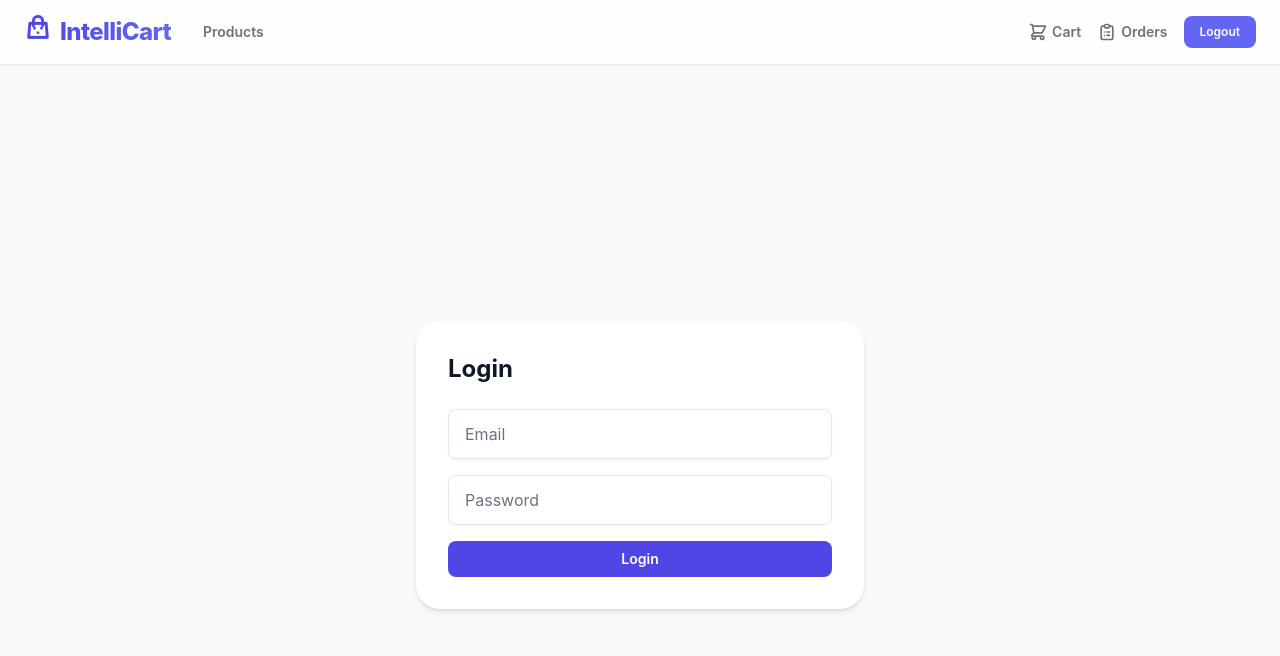
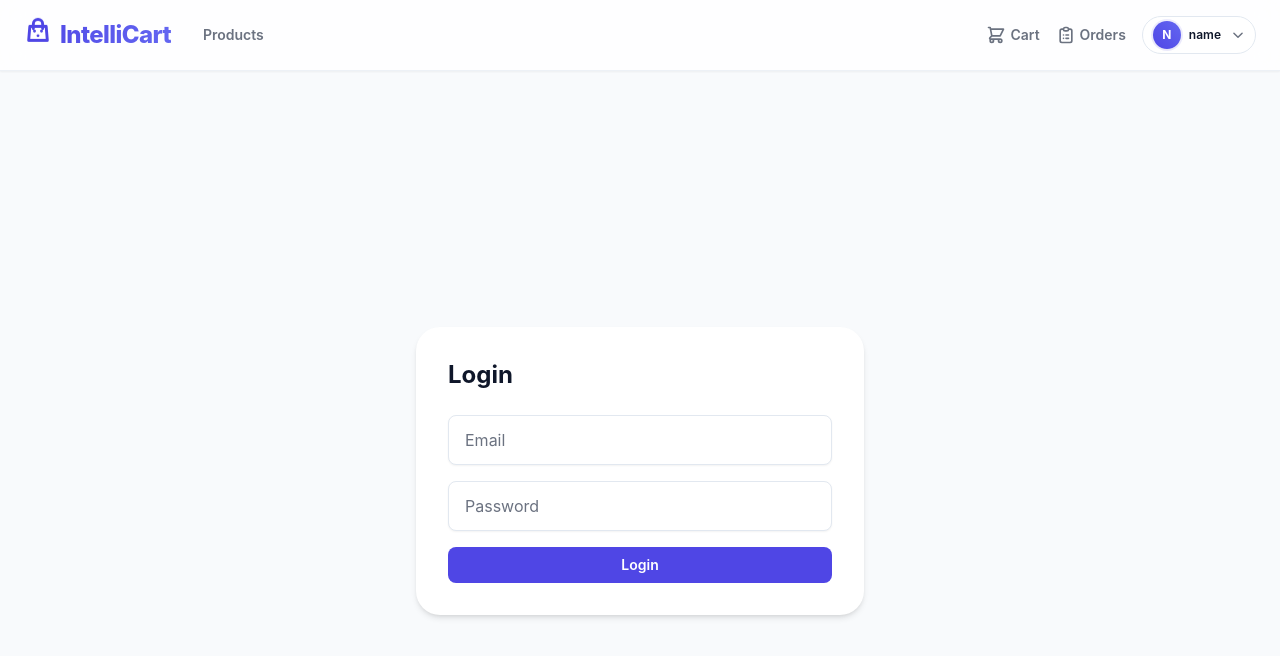
Before and after one commit to HariRajkumar/IntelliCart, a React app in the folder frontend/: page /login in a window 1280 px wide. Shown: the top 656 px of the page. Built offline with nearby package versions, Linux system fonts and the light colour scheme; no server answers; sample sign-in values are in the browser's storage; the HTML template or start-up script is replaced by a standard one.

Commit message:
Commit 34
Added User Avatar display in Navbar

```diff
--- a/frontend/src/components/Navbar.jsx
+++ b/frontend/src/components/Navbar.jsx
@@ -1,14 +1,27 @@
 import { Link, useLocation } from "react-router-dom";
-import { useContext } from "react";
+import { useContext, useState, useRef, useEffect } from "react";
 
 import AuthContext from "../context/AuthContext";
-import Button from "./ui/Button";
 
 const Navbar = () => {
   const {
     isAuthenticated,
     logout,
+    user,
   } = useContext(AuthContext);
+  const [dropdownOpen, setDropdownOpen] = useState(false);
+  const dropdownRef = useRef(null);
+
+  useEffect(() => {
+    const handleClickOutside = (event) => {
+      if (dropdownRef.current && !dropdownRef.current.contains(event.target)) {
+        setDropdownOpen(false);
+      }
+    };
+    document.addEventListener("mousedown", handleClickOutside);
+    return () => document.removeEventListener("mousedown", handleClickOutside);
+  }, []);
+
   const location = useLocation();
 
   const isActive = (path) => location.pathname === path;
@@ -83,13 +96,80 @@ const Navbar = () => {
                 <span>Orders</span>
               </Link>
 
-              <Button
-                variant="secondary"
-                onClick={logout}
-                className="px-4 py-1.5 text-xs font-semibold rounded-full transition-all duration-200"
-              >
-                Logout
-              </Button>
+              {/* User Profile Dropdown */}
+              <div className="relative" ref={dropdownRef}>
+                <button
+                  onClick={() => setDropdownOpen(!dropdownOpen)}
+                  className="flex items-center gap-2 px-2.5 py-1 rounded-full bg-surface hover:bg-border/30 border border-border hover:shadow-sm transition-all duration-300 focus:outline-none"
+                >
+                  <div className="w-7 h-7 rounded-full bg-gradient-to-tr from-primary to-secondary flex items-center justify-center text-white font-bold text-xs shadow-sm select-none uppercase ring-2 ring-primary/10">
+                    {(user?.full_name || user?.email?.split('@')[0] || 'U').charAt(0)}
+                  </div>
+                  <span className="text-xs font-semibold text-text max-w-[120px] truncate select-none hidden sm:inline-block pr-0.5">
+                    {user?.full_name || user?.email?.split('@')[0] || 'User'}
+                  </span>
+                  <svg
+                    className={`w-3.5 h-3.5 text-muted transition-transform duration-300 ${
+                      dropdownOpen ? "rotate-180" : ""
+                    }`}
+                    fill="none"
+                    viewBox="0 0 24 24"
+                    stroke="currentColor"
+                    strokeWidth="2.5"
+                  >
+                    <path strokeLinecap="round" strokeLinejoin="round" d="M19 9l-7 7-7-7" />
+                  </svg>
+                </button>
+
+                {dropdownOpen && (
+                  <div className="absolute right-0 mt-2.5 w-60 rounded-2xl bg-surface/95 border border-border shadow-xl backdrop-blur-md py-2 z-50 animate-fade-in-up origin-top-right">
+                    <div className="px-4 py-2.5 border-b border-border/60">
+                      <p className="text-[10px] font-bold text-muted tracking-wider uppercase">Signed in as</p>
+                      <p className="text-xs font-bold text-text truncate mt-0.5">{user?.full_name || 'User'}</p>
+                      <p className="text-[11px] text-muted truncate">{user?.email}</p>
+                    </div>
+
+                    <div className="px-1.5 py-1">
+                      <Link
+                        to="/cart"
+                        onClick={() => setDropdownOpen(false)}
+                        className="flex items-center gap-2 px-3 py-1.5 text-xs font-semibold text-text hover:bg-border/30 rounded-xl transition-colors duration-200"
+                      >
+                        <svg className="w-4 h-4 text-muted" fill="none" viewBox="0 0 24 24" stroke="currentColor" strokeWidth="2">
+                          <path strokeLinecap="round" strokeLinejoin="round" d="M3 3h2l.4 2M7 13h10l4-8H5.4M7 13L5.4 5M7 13l-2.293 2.293c-.63.63-.184 1.707.707 1.707H17m0 0a2 2 0 100 4 2 2 0 000-4zm-8 2a2 2 0 11-4 0 2 2 0 014 0z" />
+                        </svg>
+                        <span>My Cart</span>
+                      </Link>
+
+                      <Link
+                        to="/orders"
+                        onClick={() => setDropdownOpen(false)}
+                        className="flex items-center gap-2 px-3 py-1.5 text-xs font-semibold text-text hover:bg-border/30 rounded-xl transition-colors duration-200"
+                      >
+                        <svg className="w-4 h-4 text-muted" fill="none" viewBox="0 0 24 24" stroke="currentColor" strokeWidth="2">
+                          <path strokeLinecap="round" strokeLinejoin="round" d="M9 5H7a2 2 0 00-2 2v12a2 2 0 002 2h10a2 2 0 002-2V7a2 2 0 00-2-2h-2M9 5a2 2 0 002 2h2a2 2 0 002-2M9 5a2 2 0 012-2h2a2 2 0 012 2m-3 7h3m-3 4h3m-6-4h.01M9 16h.01" />
+                        </svg>
+                        <span>My Orders</span>
+                      </Link>
+                    </div>
+
+                    <div className="border-t border-border/60 px-1.5 pt-1">
+                      <button
+                        onClick={() => {
+                          setDropdownOpen(false);
+                          logout();
+                        }}
+                        className="w-full flex items-center gap-2 px-3 py-1.5 text-xs font-bold text-error hover:bg-error/10 rounded-xl transition-colors duration-200"
+                      >
+                        <svg className="w-4 h-4" fill="none" viewBox="0 0 24 24" stroke="currentColor" strokeWidth="2.5">
+                          <path strokeLinecap="round" strokeLinejoin="round" d="M17 16l4-4m0 0l-4-4m4 4H7m6 4v1a3 3 0 01-3 3H6a3 3 0 01-3-3V7a3 3 0 013-3h4a3 3 0 013 3v1" />
+                        </svg>
+                        <span>Sign Out</span>
+                      </button>
+                    </div>
+                  </div>
+                )}
+              </div>
             </>
           ) : (
             <>
--- a/frontend/src/context/AuthContext.jsx
+++ b/frontend/src/context/AuthContext.jsx
@@ -1,10 +1,27 @@
 import {
   createContext,
-  useEffect,
   useState,
 } from "react";
 
 const AuthContext = createContext();
+
+const decodeToken = (token) => {
+  if (!token) return null;
+  try {
+    const base64Url = token.split(".")[1];
+    const base64 = base64Url.replace(/-/g, "+").replace(/_/g, "/");
+    const jsonPayload = decodeURIComponent(
+      atob(base64)
+        .split("")
+        .map((c) => "%" + ("00" + c.charCodeAt(0).toString(16)).slice(-2))
+        .join("")
+    );
+    return JSON.parse(jsonPayload);
+  } catch (error) {
+    console.error("Failed to decode token", error);
+    return null;
+  }
+};
 
 export const AuthProvider = ({
   children,
@@ -13,6 +30,11 @@ export const AuthProvider = ({
     localStorage.getItem("token")
   );
 
+  const [user, setUser] = useState(() => {
+    const savedToken = localStorage.getItem("token");
+    return decodeToken(savedToken);
+  });
+
   const login = (jwtToken) => {
     localStorage.setItem(
       "token",
@@ -20,18 +42,21 @@ export const AuthProvider = ({
     );
 
     setToken(jwtToken);
+    setUser(decodeToken(jwtToken));
   };
 
   const logout = () => {
     localStorage.removeItem("token");
 
     setToken(null);
+    setUser(null);
   };
 
   return (
     <AuthContext.Provider
       value={{
         token,
+        user,
         login,
         logout,
         isAuthenticated: !!token,
```
Also changed, not shown: 2 other files (tests, documents, lock files or other folders).
